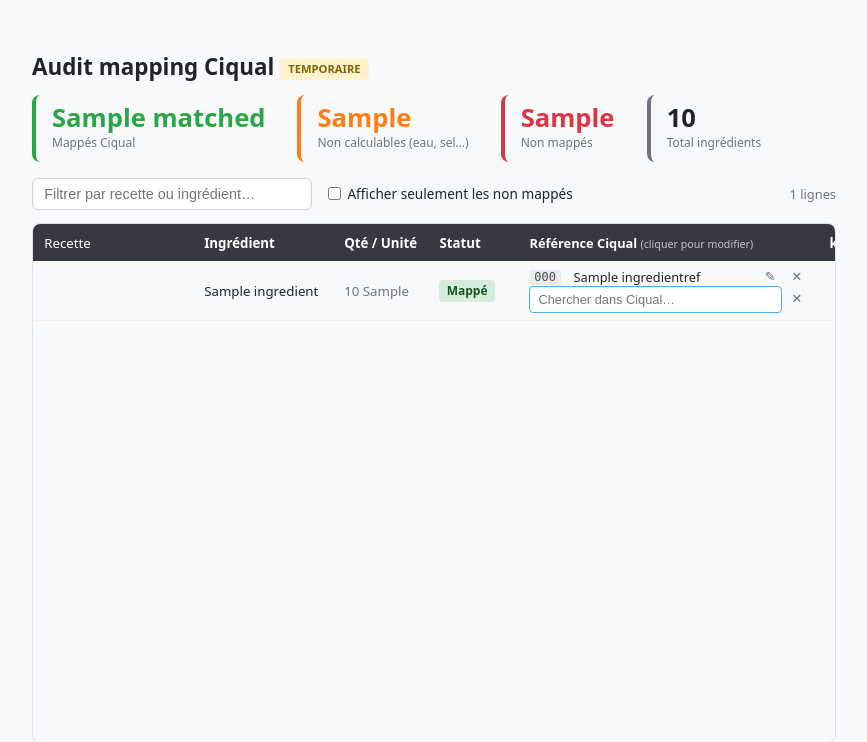
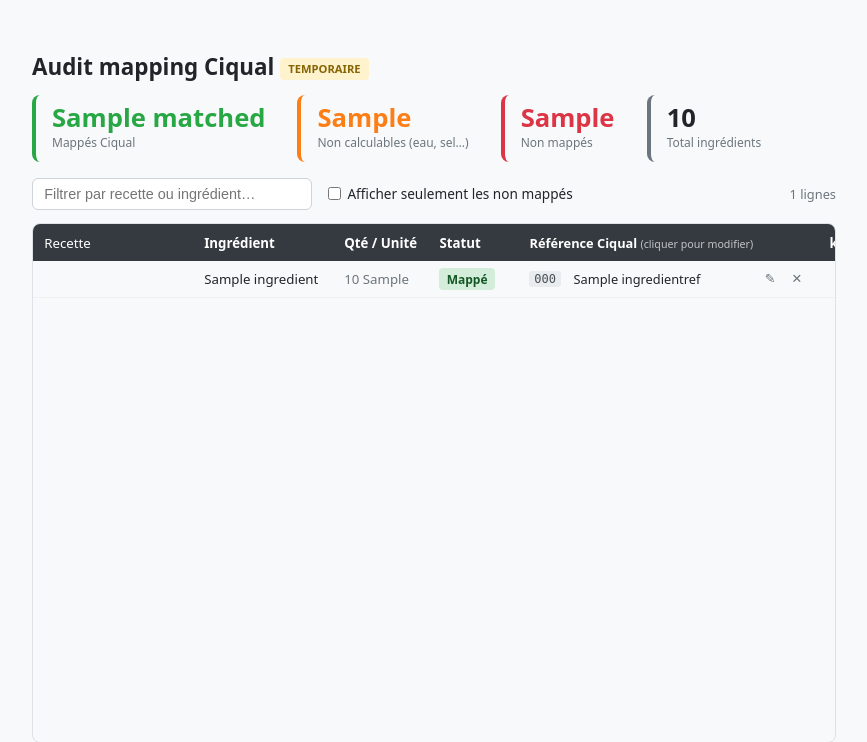
Before and after one commit to CyrilleNantes/menu-app, a Django app: template menu/templates/menu/recettes/ciqual_audit.html in a window 1280 px wide. Shown: the part 48-790 px from the top of the page, without its empty margins (206-1073 px from the left). Run offline with Django 5.2, Linux system fonts and the light colour scheme; tables that the repository leaves empty hold one stand-in row (values such as "Sample post"); the template is opened without the code that fills it: values that come from a table or form of the project are taken from there, most other values are stand-ins (such as "Sample title", 1, 10 or a date in 2020); data that the repository does not hold is empty; parts of the project's set-up code (start-up, migrations or seed data) failed here and were passed over.

Commit message:
fix(audit): display:flex ecrasait l'attribut hidden sur ciqual-search-wrap
Co-Authored-By: Claude Sonnet 4.6 <noreply@anthropic.com>

```diff
--- a/menu/templates/menu/recettes/ciqual_audit.html
+++ b/menu/templates/menu/recettes/ciqual_audit.html
@@ -154,6 +154,7 @@
 .btn-ciqual-clear:hover { background: #f8d7da; color: #721c24; }
 .btn-ciqual-cancel:hover { background: #f8d7da; color: #721c24; }
 .ciqual-search-wrap { display: flex; align-items: center; gap: .3rem; }
+.ciqual-search-wrap[hidden], .ciqual-current[hidden] { display: none !important; }
 .ciqual-search-input { flex: 1; padding: .3rem .5rem; border: 1.5px solid #4dabf7; border-radius: 4px; font-size: .8rem; outline: none; }
 .ciqual-search-input:focus { border-color: #228be6; box-shadow: 0 0 0 2px rgba(34,139,230,.15); }
 .ciqual-dropdown {
```
